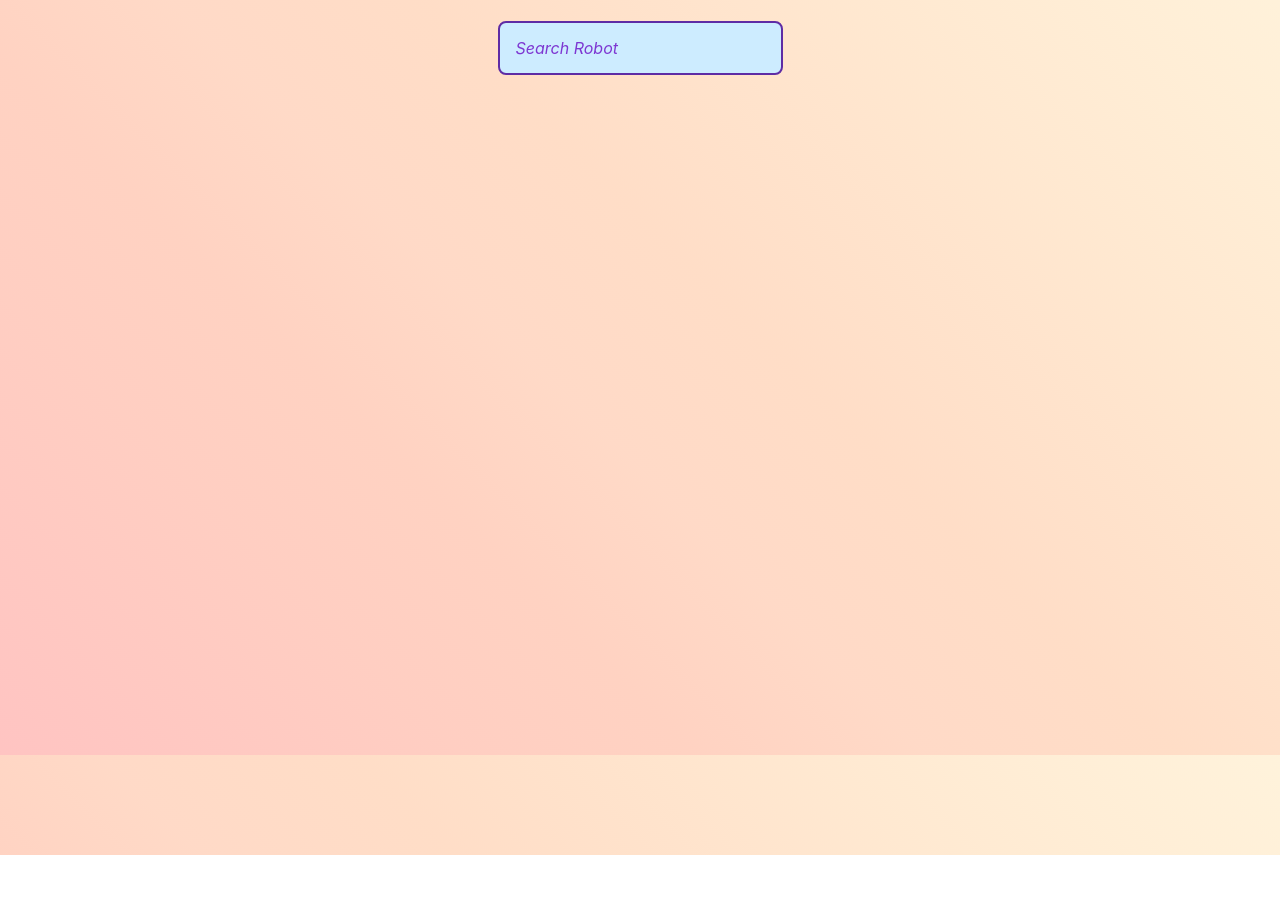
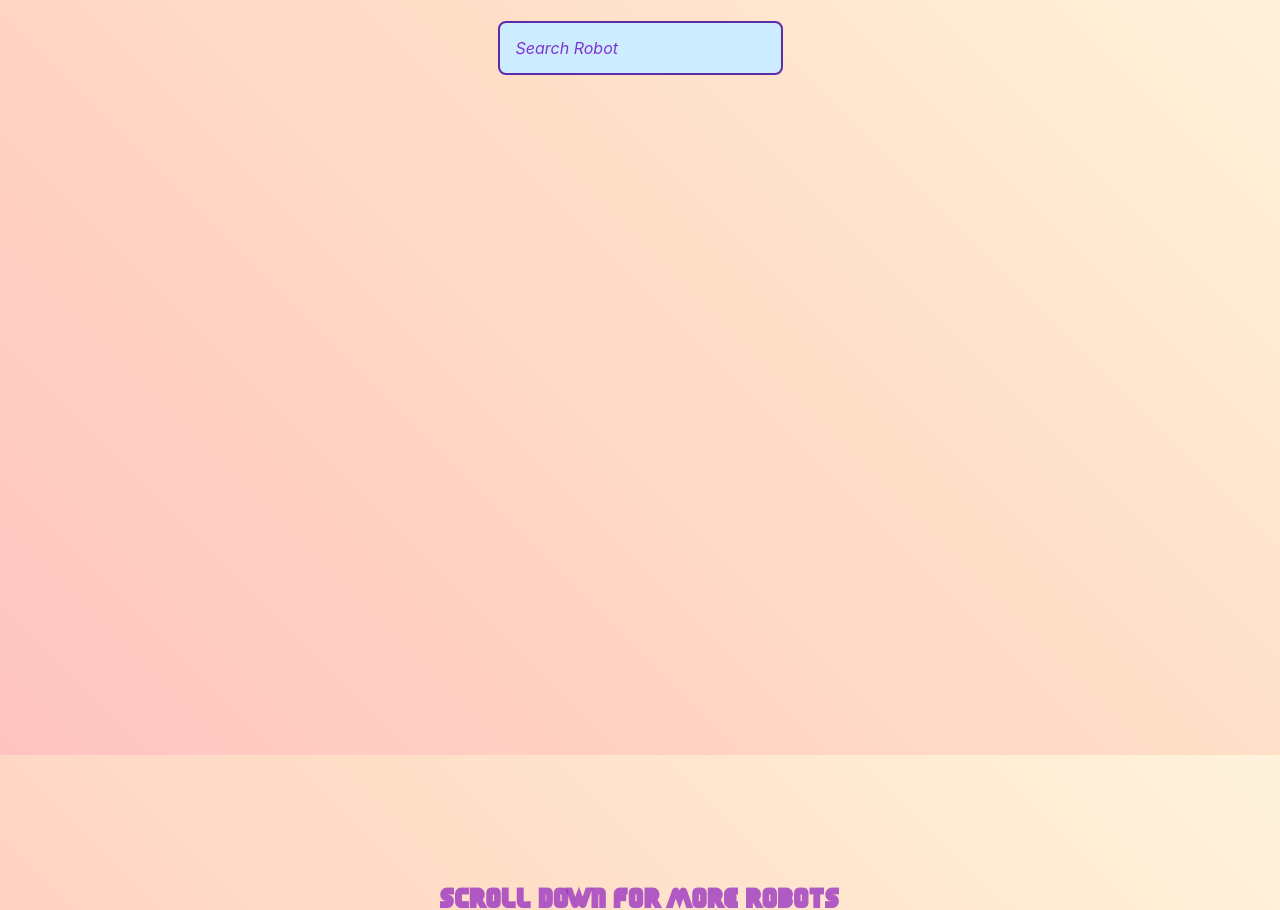
Before and after one commit to Dev-Challenges/React, a React app: page / in a window 1280 px wide. Shown: the part 69-979 px from the top of the page. Before the commit the page ends 924 px from the top, so only its background shows below. Built offline with nearby package versions, Linux system fonts and the light colour scheme; no server answers.

Commit message:
New update

```diff
--- a/src/containers/App.css
+++ b/src/containers/App.css
@@ -10,6 +10,14 @@ h1 {
 	color: rgba(236, 38, 37, 0.7);
 }
 
+h3 {
+	font-family: 'SEGA LOGO FONT';
+	color: rgba(143, 32, 191, 0.7);
+	letter-spacing: 1px;
+	word-spacing: 2px;
+	margin: 2rem;
+}
+
 .searchbox {
 	margin: 0 0 20px 0;
 	font-style: italic;
--- a/src/containers/App.js
+++ b/src/containers/App.js
@@ -37,6 +37,7 @@ class App extends Component {
 					<Scroll>
 						<CardList robots={filterRobots} />
 					</Scroll>
+					<h3 className='f4'>Scroll down for more robots</h3>
 				</div>
 			</>
 		);
```
